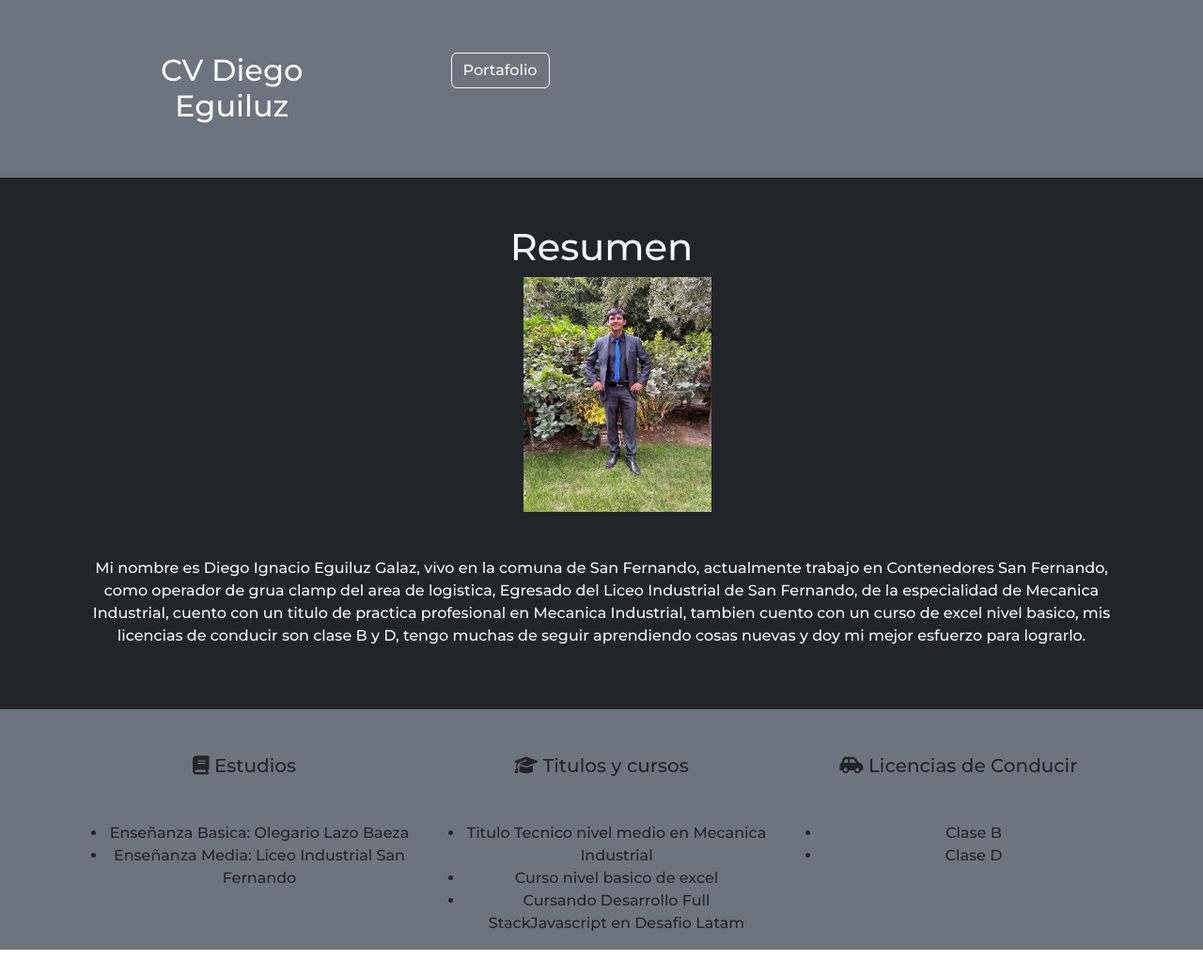
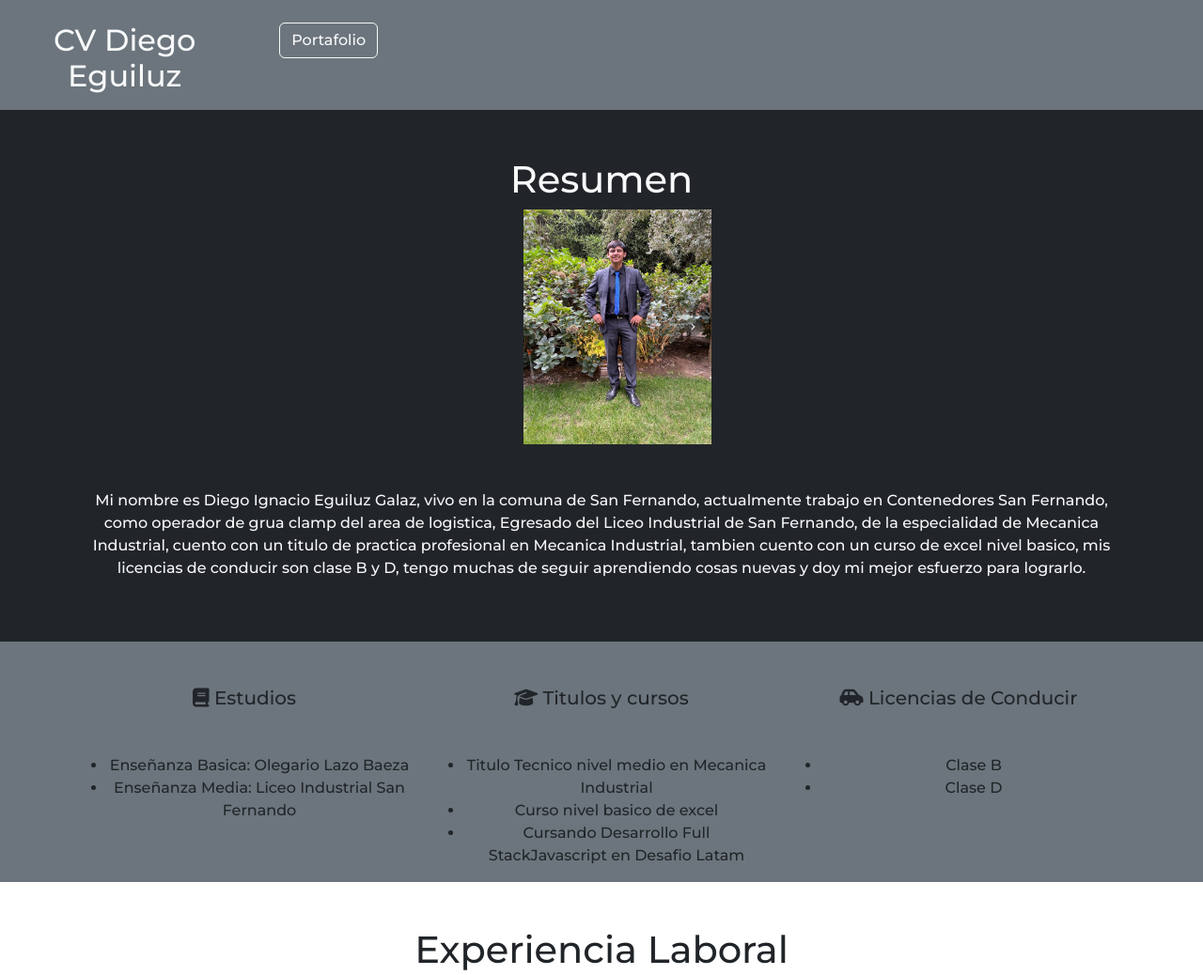
Before and after one commit to CynthiaZuniga/CynthiaForkedthis, a plain HTML site: page index.html in a window 1280 px wide. Shown: the top 1038 px of the page at 94% size. Drawn offline with nearby package versions, Linux system fonts and the light colour scheme.

Commit message:
commit 27

```diff
--- a/index.html
+++ b/index.html
@@ -11,14 +11,14 @@
     <script src="https://cdn.jsdelivr.net/npm/bootstrap@5.3.1/dist/js/bootstrap.bundle.min.js" integrity="sha384-HwwvtgBNo3bZJJLYd8oVXjrBZt8cqVSpeBNS5n7C8IVInixGAoxmnlMuBnhbgrkm" crossorigin="anonymous"></script>
 </head>
 <body>
-    <nav class="navbar navbar-expand-lg bg-secondary">
-      <div class="container text-center">
-        <div class="row">
+    <nav class="posicion navbar navbar-expand-lg bg-secondary">
+      <div>
+        <div class="row text-center">
           <div class="col-8">
-            <h2 class="m-5 text-light">CV Diego Eguiluz</h2>
+            <h2 class="mt-3 text-light">CV Diego Eguiluz</h2>
           </div>
-          <div class="col-2 container-fluid">
-            <a class="nav-link mt-5 text-light" aria-current="page" href="./portafolio.html"><button type="button" class="btn btn-outline-light">Portafolio</button>
+          <div class="col-4">
+            <a class="nav-link mt-3 text-light" aria-current="page" href="./portafolio.html"><button type="button" class="btn btn-outline-light">Portafolio</button>
           </a>
         </div>
         </div>
@@ -130,9 +130,9 @@
       <footer class="row m-0 bg-dark">
           <h4 class="col mt-3 text-light">Redes Sociales</h4>
           <div class="row">
-            <a class="col mt-3" href="https://www.facebook.com/diego.14.ignacio"><i class="fa-brands fa-facebook fa-3x"></i></a>
-            <a class="col mt-3" href="https://www.linkedin.com/in/diego-eguiluz-5b5039191"><i class="fa-brands fa-linkedin fa-3x"></i></a>
-            <a class="col mt-3" href="https://github.com/diegoieg98"><i class="fa-brands fa-github fa-3x"></i></a>
+            <a class="col m-3" href="https://www.facebook.com/diego.14.ignacio"><i class="fa-brands fa-facebook fa-3x"></i></a>
+            <a class="col m-3" href="https://www.linkedin.com/in/diego-eguiluz-5b5039191"><i class="fa-brands fa-linkedin fa-3x"></i></a>
+            <a class="col m-3" href="https://github.com/diegoieg98"><i class="fa-brands fa-github fa-3x"></i></a>
           </div>
       </footer>
 </body>
```
